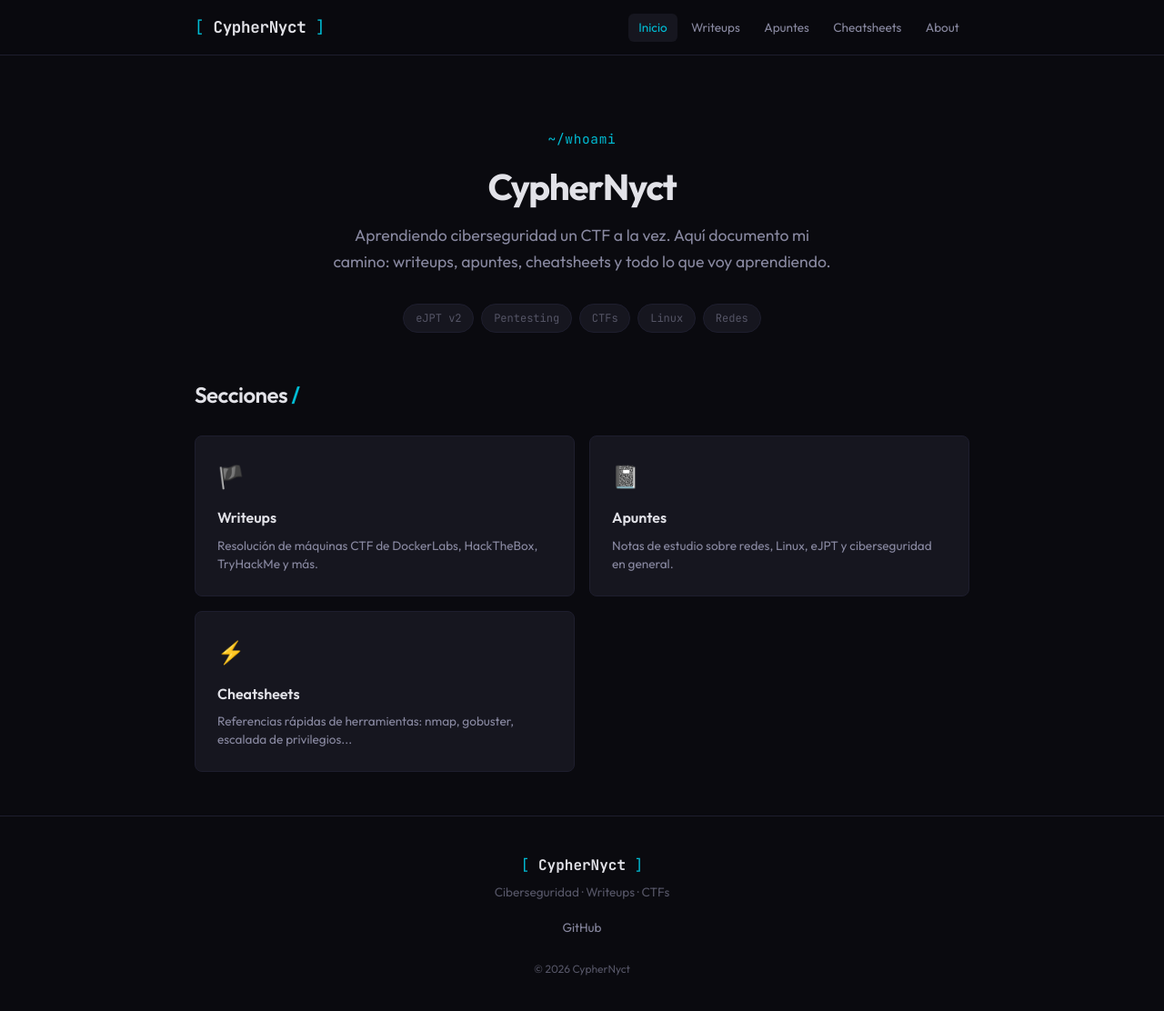
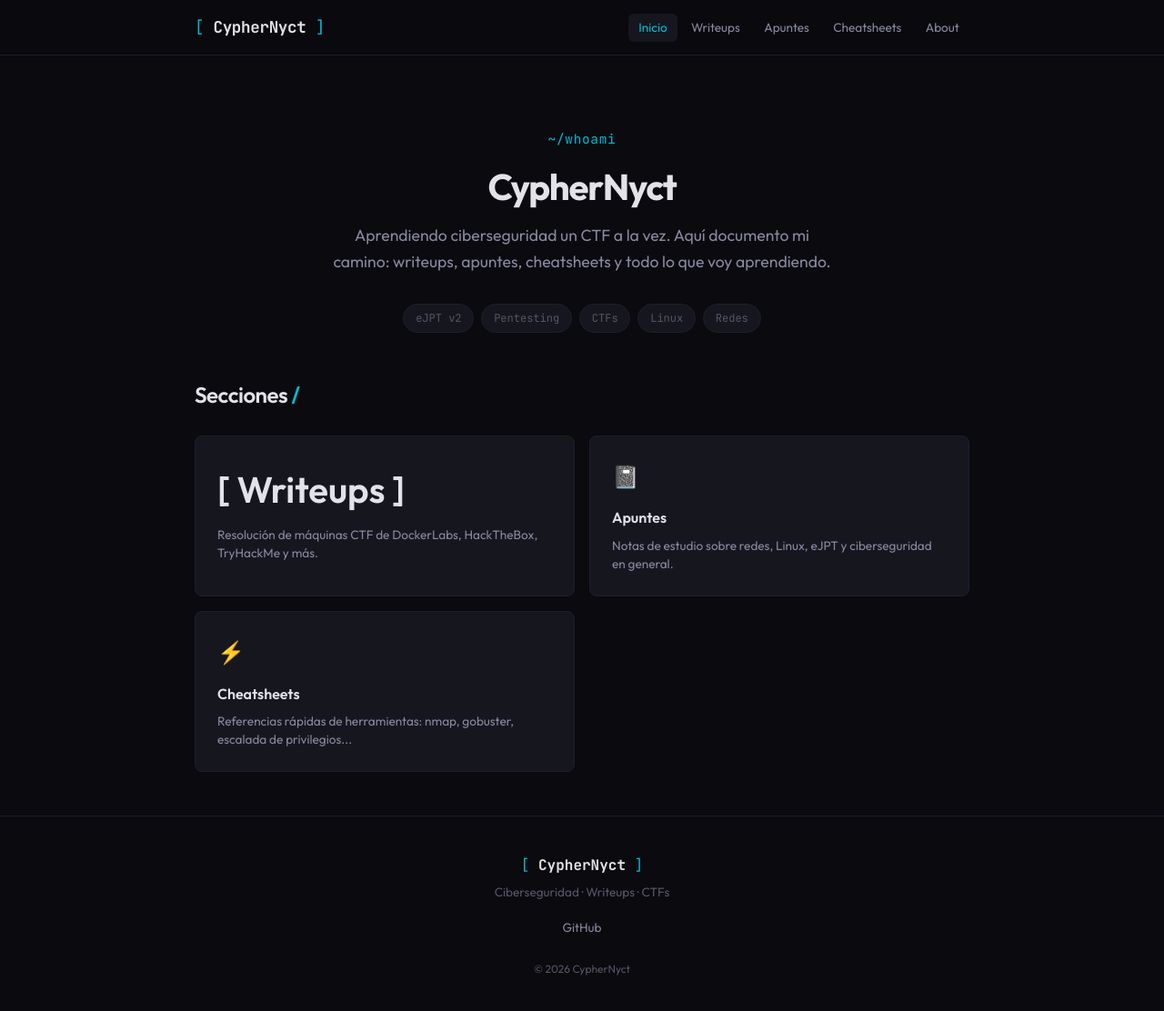
Before and after one commit to CypherNyct/cyphernyct.github.io, a Jekyll site: the page built from index.md, in a window 1280 px wide and 1116 px high. Shown: the top 1112 px of the window at 91% size. Built offline with Jekyll 4.4.1, drawn with Linux system fonts in a browser that asks for light colours.

Commit message:
Update index.md

```diff
--- a/index.md
+++ b/index.md
@@ -21,11 +21,11 @@ title: Inicio
 <section>
   <h2 class="section-title">Secciones <span class="accent">/</span></h2>
   <div class="cards-grid">
-    <a href="{{ '/writeups/' | relative_url }}" class="card">
-      <div class="card-emoji">🏴</div>
-      <h3>Writeups</h3>
-      <p>Resolución de máquinas CTF de DockerLabs, HackTheBox, TryHackMe y más.</p>
-    </a>
+   <a href="{{ '/writeups/' | relative_url }}" class="card">
+  <h3 style="font-size: 2.5em;">[ Writeups ]</h3>
+
+  <p>Resolución de máquinas CTF de DockerLabs, HackTheBox, TryHackMe y más.</p>
+</a>
     <a href="{{ '/apuntes/' | relative_url }}" class="card">
       <div class="card-emoji">📓</div>
       <h3>Apuntes</h3>
```
